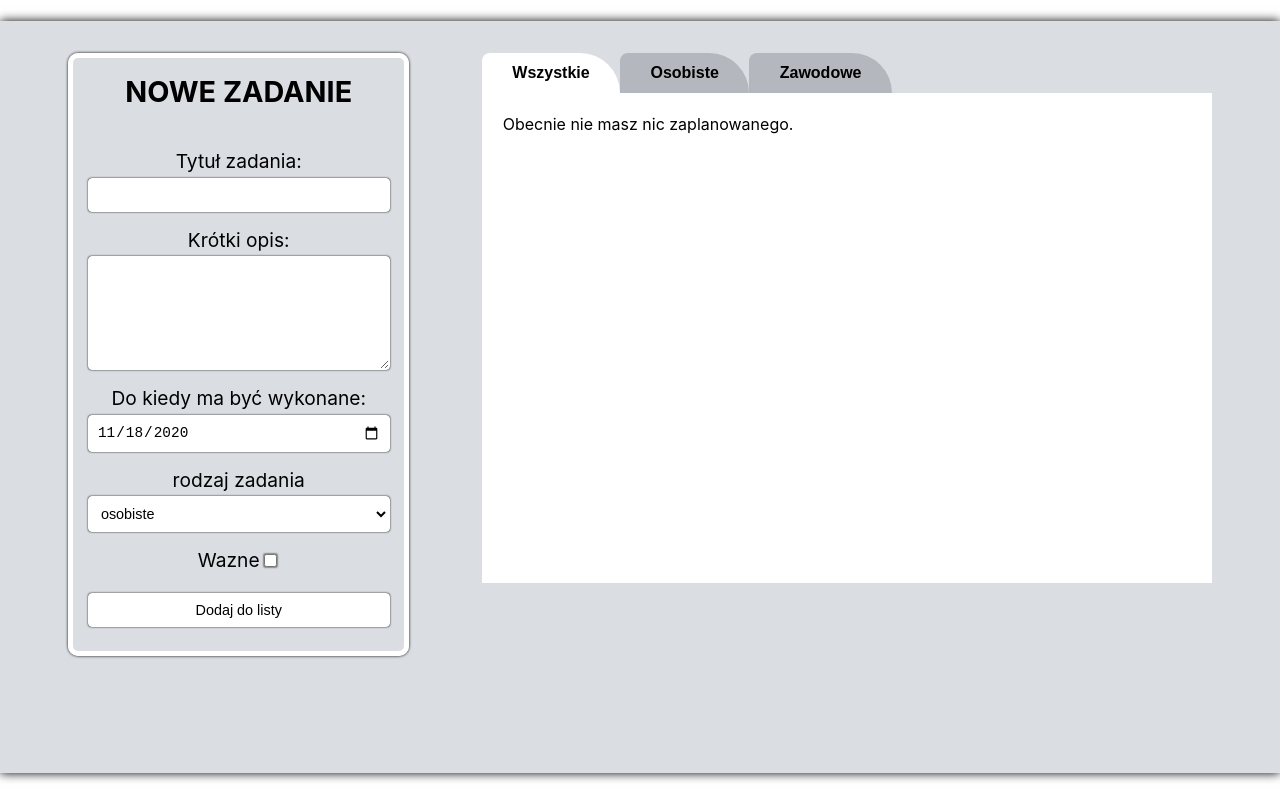
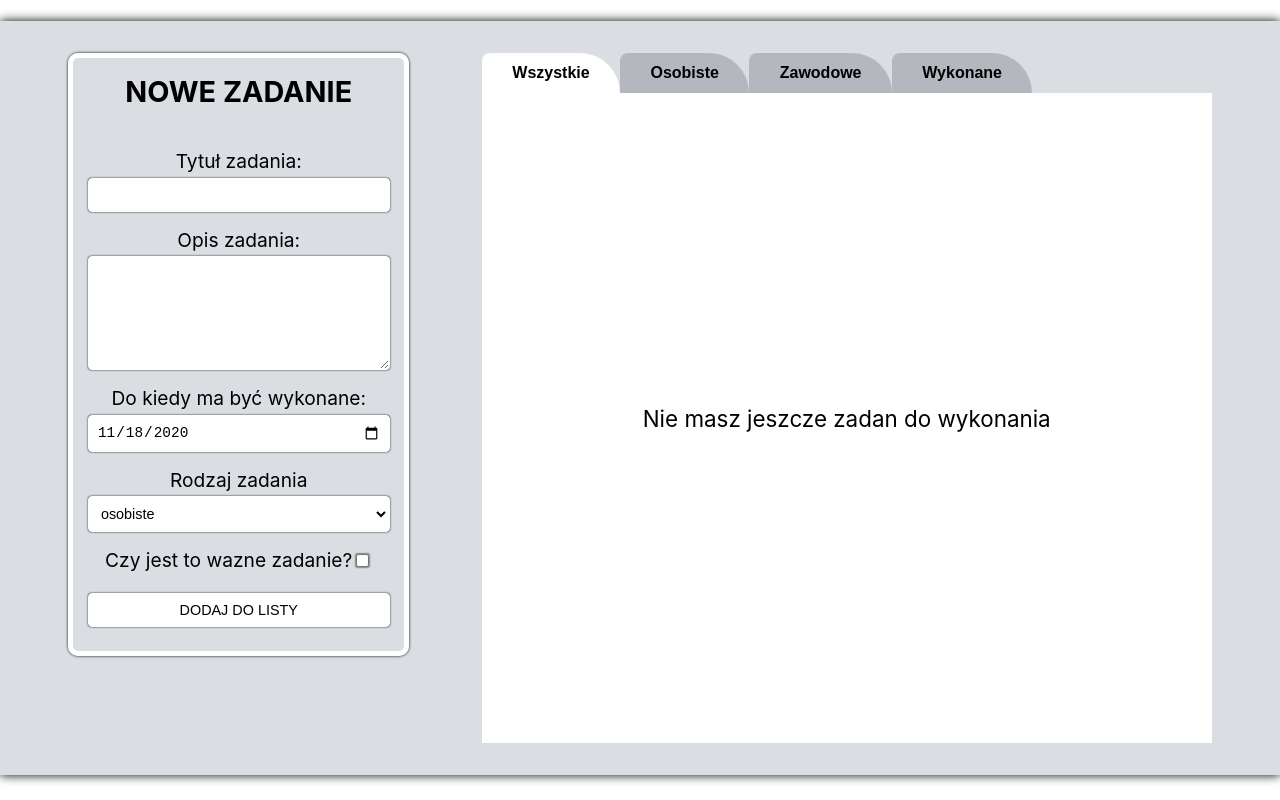
Before and after one commit to monikmonik/to-do_list, a React (Create React App) app: page / in a window 1280 px wide. Built offline with nearby package versions, Linux system fonts and the light colour scheme.

Commit message:
Updated TasksList and App components
Display of the list depending on the selected button (state.select in App component and handleTasksFilter function)

```diff
--- a/src/components/AddTask.css
+++ b/src/components/AddTask.css
@@ -26,6 +26,7 @@ form label {
 
 form button {
     margin: 1rem 0;
+    text-transform: uppercase;
 }
 
 input,
--- a/src/components/AddTask.js
+++ b/src/components/AddTask.js
@@ -31,6 +31,7 @@ class AddTask extends Component {
      handleClick = (e) => {
          e.preventDefault();
          const {title, description, date, group, important} = this.state;
+         if(title !== '') {
             const add = this.props.add(title, description, date, group, important);
             if(add){
                 this.setState ({
@@ -41,6 +42,10 @@ class AddTask extends Component {
                     important: false,
                 })
             }
+         } else {
+             alert('Wymagany jest tytuł nowego zadania');
+         }
+
      }
 
     render() {
@@ -54,16 +59,16 @@ class AddTask extends Component {
                  <form>
                     <label htmlFor="title"> Tytuł zadania:</label>
                     <input type="text" id="title" value={this.state.title} onChange={this.handleChange}></input>
-                    <label htmlFor="description"> Krótki opis:</label>
+                    <label htmlFor="description"> Opis zadania:</label>
                     <textarea id="description" rows="6" value={this.state.description} onChange={this.handleChange}></textarea>
                     <label htmlFor="date"> Do kiedy ma być wykonane:</label>
                     <input type="date" id="date" value={this.state.date} min={this.minDate} max={maxDate} onChange={this.handleChange}></input>
-                    <label htmlFor="group">rodzaj zadania </label>
-                    <select value={this.state.type} id="group" onChange={this.handleChange}>
+                    <label htmlFor="group">Rodzaj zadania </label>
+                    <select value={this.state.group} id="group" onChange={this.handleChange}>
                         <option value="personal">osobiste</option>
                         <option value="work">zawodowe</option>
                     </select>
-                    <label htmlFor="important"> Wazne
+                    <label htmlFor="important"> Czy jest to wazne zadanie?
                     <input type="checkbox" checked={this.state.important} id="important" onChange={this.handleChange}/>
                     </label>
                     <button onClick={this.handleClick}>Dodaj do listy</button>
--- a/src/components/App.css
+++ b/src/components/App.css
@@ -14,5 +14,6 @@
 }
 
 .tasksListArea {
+  position: relative;
   flex-basis: 60%;
 }
--- a/src/components/App.js
+++ b/src/components/App.js
@@ -6,7 +6,8 @@ import TasksList from './TasksList'
 class App extends Component {
   idCounter = 0;
   state = {
-    tasks:[]
+    tasks:[],
+    select: 'all',
   }
 
   deleteTask = (id) => {
@@ -67,17 +68,26 @@ class App extends Component {
     return true
   }
 
+  handleTasksFilter = (option) => {
+    this.setState({
+      select: option
+    })
+  }
+
   render() {
+
       return (
         <div className="App">
           <div className="addTask">
           <AddTask add={this.addTask}/>
           </div>
           <div className="tasksListArea">
-        <TasksList tasks={this.state.tasks} delete={this.deleteTask} confirm={this.confirmTask} show={this.showDescription}/>
+           <TasksList tasks={this.state.tasks} select={this.state.select} filter={this.handleTasksFilter} delete={this.deleteTask} confirm={this.confirmTask} show={this.showDescription}/>
           </div>
         </div>
        );
+
+
   }
 }
 
--- a/src/components/TasksList.css
+++ b/src/components/TasksList.css
@@ -1,9 +1,9 @@
 .list {
-    min-height: 60vh;
+    position: relative;
+    min-height: 80vh;
     padding: 0.3rem 1.3rem;
     background-color:white;
     border: none;
-
 }
 
 .tasksList button{
@@ -16,13 +16,26 @@
     background-color:rgb(180, 183, 189);
 }
 
+.tasksList button:focus{
+    outline: 0
+}
+
 .tasksList button.active {
     background-color: white;
-    border-bottom: none;
 }
 
 .confirmTask h4 {
- text-align: center;
- text-transform: uppercase;
- padding-top: 0.3rem;
+    text-align: center;
+    text-transform: uppercase;
+    padding-top: 0.3rem;
 }
+
+.blank {
+    position: absolute;
+    top: 50%;
+    left: 0;
+    width: 100%;
+    text-align: center;
+    transform: translateY(-50%);
+    font-size: 1.4rem;
+}
--- a/src/components/TasksList.js
+++ b/src/components/TasksList.js
@@ -5,36 +5,43 @@ import UnActiveTask from './UnActiveTask'
 
 const TasksList = (props) => {
 
-    const active = props.tasks.filter(task => task.active);
-    const activeTasks = active.map(task => <Task key={task.id} task={task} delete={props.delete} confirm={props.confirm} show={props.show}/>);
-    const unActive = props.tasks.filter(task => !task.active);
-    const unActiveTasks = unActive.map(task => <UnActiveTask key={task.id} task={task} delete={props.delete} confirm={props.confirm}/>);
 
-    const hendleTitleunActiveTasks = () => {
-        if(unActiveTasks.length === 0){
-            return null
-        }else if(unActiveTasks.length === 1){
-            return `Ostatnio wykonane zadanie:`
-        }else if(unActiveTasks.length < 5){
-            return `${unActiveTasks.length} ostatnio wykonane zadania:`
-        }else if(unActiveTasks.length >= 5){
-            return `5 ostanio wykonanych zadań:`
+    const list = () => {
+        let tasks = props.tasks;
+        if(props.select === 'all'){
+                tasks = tasks.filter(task => task.active);
+                if(tasks.length > 0){
+                    return tasks.map(task => <Task key={task.id} task={task} delete={props.delete} confirm={props.confirm} show={props.show}/>);
+                } else {
+                    return <div className="blank">Nie masz jeszcze zadan do wykonania</div>
+                }
+
+        } else if(props.select === 'personal'){
+            tasks = tasks.filter(task => task.group === 'personal' && task.active);
+            return tasks.map(task => <Task key={task.id} task={task} delete={props.delete} confirm={props.confirm} show={props.show}/>);
+        } else if(props.select === 'work'){
+            tasks = tasks.filter(task => task.group === 'work' && task.active);
+            return tasks.map(task => <Task key={task.id} task={task} delete={props.delete} confirm={props.confirm} show={props.show}/>);
+        }else if(props.select === 'done'){
+            tasks = tasks.filter(task => !task.active);
+            tasks.sort((a,b)=> b.finishDate - a.finishDate);
+            return tasks.map(task => <UnActiveTask key={task.id} task={task} delete={props.delete}/>).slice(0,10);
         }
     }
 
+    //let classes = "";
+    //if(props.select === 'all'){
+    // classes += ' active'
+    //}
+
     return (
-        <>
             <div className="tasksList">
-                <button className="active">Wszystkie</button>
-                <button>Osobiste</button>
-                <button>Zawodowe</button>
-                <div className="list">{activeTasks.length > 0 ? activeTasks : <p>Obecnie nie masz nic zaplanowanego.</p>} </div>
+                <button className = {props.select === 'all' ? 'active': ''} onClick={()=> props.filter('all')}>Wszystkie</button>
+                <button className = {props.select === 'personal' ? 'active': ''} onClick={()=> props.filter('personal')}>Osobiste</button>
+                <button className = {props.select === 'work' ? 'active': ''} onClick={()=> props.filter('work')}>Zawodowe</button>
+                <button className = {props.select === 'done' ? 'active': ''} onClick={()=> props.filter('done')}>Wykonane</button>
+                <div className="list">{list()}</div>
             </div>
-            <div className="confirmTask">
-                <h4>{hendleTitleunActiveTasks()}</h4>
-                {unActiveTasks.length > 0 && unActiveTasks.slice(0,6)}
-            </div>
-        </>
      );
 }
 
```
Lines whose indentation alone changed are shown as unchanged.
